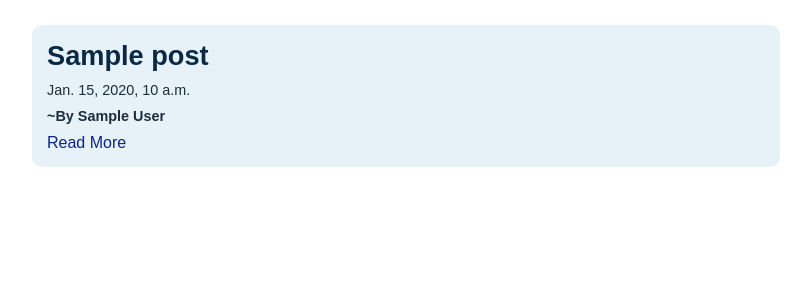
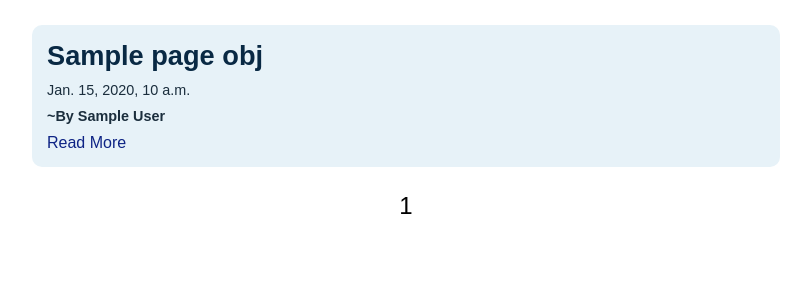
Before and after one commit to sherlock6147/django-blog, a Django app: template blogWebsite/blog/templates/blog/index.html in a window 1280 px wide. Shown: the part 52-352 px from the top of the page, without its empty margins (234-1045 px from the left). Run offline with Django 3.2, Linux system fonts and the light colour scheme; tables that the repository leaves empty hold one stand-in row (values such as "Sample post"); the template is opened without the code that fills it: values that come from a table or form of the project are taken from there, most other values are stand-ins (such as "Sample title", 1, 10 or a date in 2020).

Commit message:
completed adding pagination

```diff
--- a/blogWebsite/blog/static/blog/index.css
+++ b/blogWebsite/blog/static/blog/index.css
@@ -60,3 +60,24 @@
     text-decoration: none;
     color: rgb(14, 36, 133);
 }
+
+.paginator-btn{
+    font-size: 1.2rem;
+    color: rgb(232, 245, 252);
+    background-color:#4af;
+    padding: 10px 20px;
+    border-radius: 10px;
+    text-decoration: none;
+    margin: 0px 10px;
+    font-weight: 600;
+    font-family: sans-serif;
+}
+
+center{
+    margin-bottom: 20px;
+}
+
+#current-page{
+    font-size: 1.5rem;
+    font-family: sans-serif;
+}
--- a/blogWebsite/blog/templates/blog/index.html
+++ b/blogWebsite/blog/templates/blog/index.html
@@ -18,8 +18,8 @@
 </nav>
 <body>
     <main>
-        {% if all_posts %}
-            {% for post in all_posts %}
+        {% if page_obj.object_list %}
+            {% for post in page_obj.object_list %}
                 <div class="post-holder">
                     <div class="post-title">
                         <h2> {{post.post_title}} </h2>
@@ -35,5 +35,15 @@
             <div class="error">no posts found. please create some posts</div>
         {% endif %}
     </main>
+    <center>
+        {%if page_obj.has_previous %} {# whether the previous page exists #}
+            <a href="?page={{page_obj.previous_page_number}}" class="paginator-btn">Prev</a> {# link to the prev page #}
+        {% endif %}
+        <span id="current-page">{{page_obj.number}}</span> {# the current page number #}
+
+        {%if page_obj.has_next %} {# whether the next page exists #}
+            <a href="?page={{page_obj.next_page_number}}" class="paginator-btn">Next</a> {# link to the next page #}
+        {% endif %}
+    </center>
 </body>
 </html>
```
Also changed, not shown: blogWebsite/blog/views.py (+10 -1 lines).
